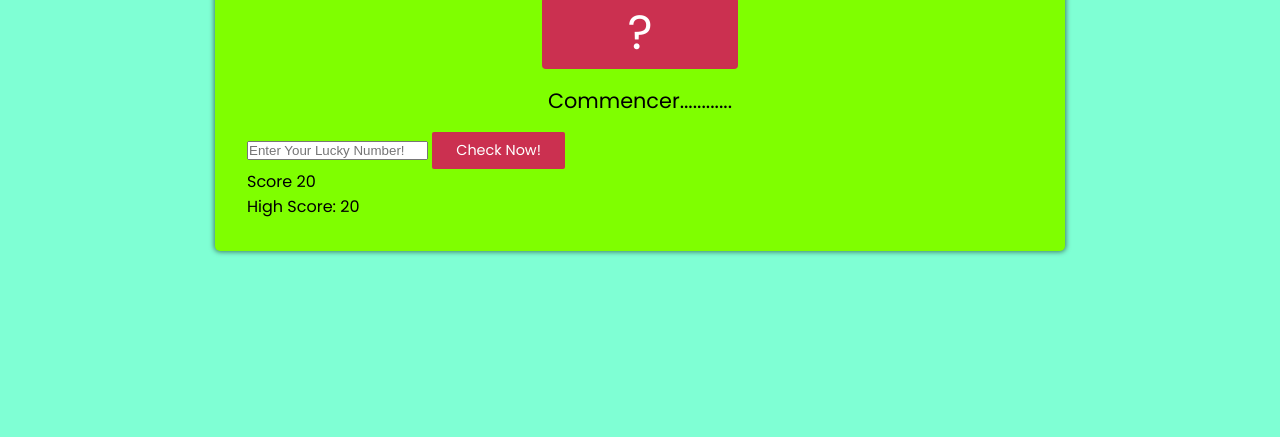
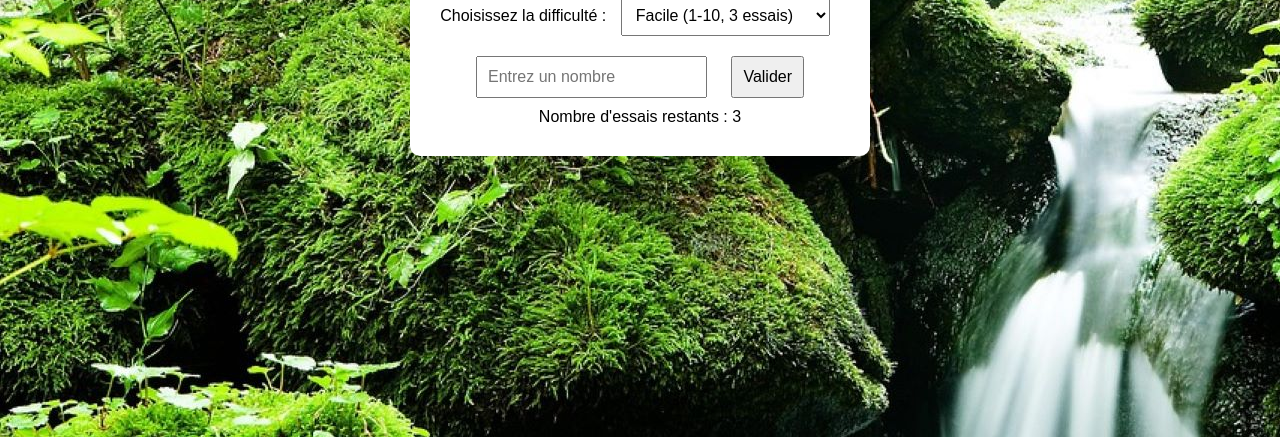
Before and after one commit to Tonny654/Mystery-number, a plain HTML site: page index.html in a window 1280 px wide. Shown: the part 363-800 px from the top of the page. Drawn offline with Linux system fonts and the light colour scheme.

Commit message:
jeu numero_mystere terminé

```diff
--- a/index.html
+++ b/index.html
@@ -4,30 +4,28 @@
     <meta charset="UTF-8">
     <meta name="viewport" content="width=device-width, initial-scale=1.0">
     <link rel="stylesheet" href="style.css">
-    <title>Muméro Mistère</title>
+    <title>Jeu de devinette</title>
 </head>
 <body>
-    <div class="container">
-        <div class="container_wrapper">
-            <button type"button" class="btn btn_again">Jouer Encore !</button>
-            <p>Entre 1 et 10</p>
-        </div>
-        <h2>Mumero Mistère</h2>
-        <p class="cacher_num">?</p>
-        <p class="message">Commencer............</p>
+    <div class="game-container">
+        <h1>Jeu de Devinette</h1>
+        <label for="difficulty">Choisissez la difficulté :</label>
+        <select id="difficulty">
+          <option value="easy">Facile (1-10, 3 essais)</option>
+          <option value="medium">Moyen (1-50, 2 essais)</option>
+          <option value="hard">Difficile (1-100, 1 essai)</option>
+        </select>
 
-        <div class="number_data">
-            <form>
-                <input type="number" placeholder="Enter Your Lucky Number!" class="input_number">
-                <button type="button" class="btn btn_check">Check Now!</button>
-            </form>
-            <div class="content">
-                <p>Score <span class="score">20</span></p>
-                <p>High Score: <span class="High_score">20</span></p>
-            </div>
+        <div id="input-area">
+          <input type="number" id="userInput" placeholder="Entrez un nombre" />
+          <button id="submitBtn">Valider</button>
         </div>
 
-    </div>
+        <div id="message" class="fade"></div>
+        <div id="attempts"></div>
+        <button id="restartBtn" style="display:none;">Rejouer</button>
+      </div>
 
 </body>
+<script src="./script.js"></script>
 </html>
--- /dev/null
+++ b/script.js
@@ -0,0 +1,76 @@
+let mysteryNumber;
+let maxTries;
+let remainingTries;
+let maxNumber;
+
+const input = document.getElementById('userInput');
+const message = document.getElementById('message');
+const attempts = document.getElementById('attempts');
+const submitBtn = document.getElementById('submitBtn');
+const restartBtn = document.getElementById('restartBtn');
+const difficulty = document.getElementById('difficulty');
+
+function setDifficulty(level) {
+  if (level === 'easy') {
+    maxNumber = 10;
+    maxTries = 3;
+  } else if (level === 'medium') {
+    maxNumber = 50;
+    maxTries = 2;
+  } else {
+    maxNumber = 100;
+    maxTries = 1;
+  }
+  remainingTries = maxTries;
+  mysteryNumber = Math.floor(Math.random() * maxNumber) + 1;
+  message.textContent = '';
+  message.classList.remove('show');
+  input.value = '';
+  attempts.textContent = `Nombre d'essais restants : ${remainingTries}`;
+  submitBtn.disabled = false;
+  restartBtn.style.display = 'none';
+}
+
+function checkGuess() {
+  const guess = Number(input.value);
+  if (!guess || guess < 1 || guess > maxNumber) {
+    showMessage(`Veuillez entrer un nombre entre 1 et ${maxNumber}`, 'red');
+    return;
+  }
+
+  remainingTries--;
+
+  if (guess === mysteryNumber) {
+    showMessage(`Bravo ! Vous avez deviné le nombre ${mysteryNumber} 🎉`, 'green');
+    endGame();
+  } else if (remainingTries > 0) {
+    const hint = guess > mysteryNumber ? 'C’est moins 🔽' : 'C’est plus 🔼';
+    showMessage(`${hint}. Il vous reste ${remainingTries} essai(s).`, 'orange');
+  } else {
+    showMessage(`Dommage ! Le nombre était ${mysteryNumber} 😢`, 'red');
+    endGame();
+  }
+
+  attempts.textContent = `Nombre d'essais restants : ${remainingTries}`;
+}
+
+function showMessage(text, color) {
+  message.textContent = text;
+  message.style.color = color;
+  message.classList.add('show');
+  setTimeout(() => {
+    message.classList.remove('show');
+  }, 1500);
+}
+
+function endGame() {
+  submitBtn.disabled = true;
+  restartBtn.style.display = 'inline-block';
+}
+
+submitBtn.addEventListener('click', checkGuess);
+restartBtn.addEventListener('click', () => setDifficulty(difficulty.value));
+difficulty.addEventListener('change', () => setDifficulty(difficulty.value));
+
+// Initialisation du jeu
+setDifficulty('easy');
--- a/style.css
+++ b/style.css
@@ -1,71 +1,37 @@
-@import url('https://fonts.googleapis.com/css2?family=DM+Serif+Display:ital@0;1&family=Dancing+Script:wght@400..700&family=Oswald:wght@200..700&family=Poppins:ital,wght@0,100;0,200;0,300;0,400;0,500;0,600;0,700;0,800;0,900;1,100;1,200;1,300;1,400;1,500;1,600;1,700;1,800;1,900&family=Roboto:ital,wght@0,100..900;1,100..900&display=swap');
 * {
+margin: 0;
 padding: 0;
-    margin: 0;
-    box-sizing: border-box;
 }
 
 body {
+    font-family: Arial, sans-serif;
+    background: #f4f4f4;
     display: flex;
+    justify-content: center;
     align-items: center;
-    justify-content: center;
     height: 100vh;
-    background-color: aquamarine;
-    font-family: Poppins, sans-serif;
+    background-image: url(./asset/chute\ d\'eau.jpg);
   }
 
-.container {
-    max-width: 850px;
-    width: 100%;
-    box-shadow: 0 0 5px 1px rgba(0, 0, 0, 0.5);
-    padding: 2rem;
-    color: 000;
-    border-radius: 5px;
-    background-color: chartreuse;
-    transition: all 0.6s ease-in;
+  .game-container {
+    background: white;
+    padding: 30px;
+    border-radius: 10px;
+    box-shadow: 0 0 15px rgba(0,0,0,0.1);
+    text-align: center;
   }
 
-.container_wrapper {
-    display: flex;
-    align-items: center;
-    justify-content:space-between;
+  input, select, button {
+    margin: 10px;
+    padding: 10px;
+    font-size: 1em;
   }
 
-.container .btn {
-    border: none;
-    padding: 0.5rem 1.5rem;
-    cursor: pointer;
-    outline: none;
-    font-size: 0.9rem;
-    background-color: #cb3050;
-    border-radius: 2px;
-    color: #fff;
-    font-family: inherit;
+  .fade {
+    transition: all 0.5s ease-in-out;
+    opacity: 0;
   }
 
-.container .btn:focus {
-    transform: scale(0.98);
-    outline: none;
+  .fade.show {
+    opacity: 1;
   }
-
-.container h2 {
-    text-align: center;
-    font-size: 3rem;
-    margin: 1rem 0;
-}
-
-.cacher_num {
-    text-align: center;
-    font-size: 3rem;
-    background-color: #cb3050;
-    border-radius: 4px;
-    width: 25%;
-    margin: 0 auto;
-    color:#fff;
-}
-
-.message {
-    text-align: center;
-    font-size: 1.3rem;
-    margin: 1rem 0;
-}
```
Also changed, not shown: asset/chute d'eau.jpg (added). Lines whose indentation alone changed are shown as unchanged.
